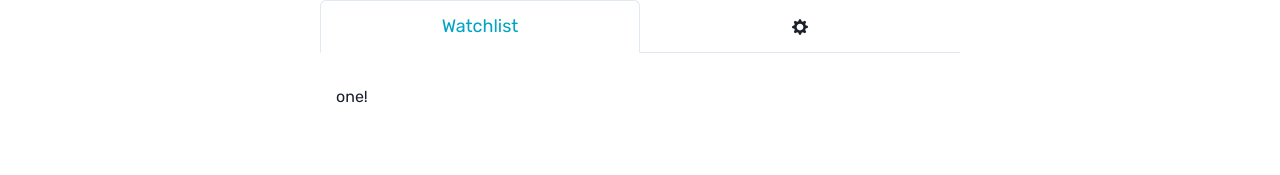
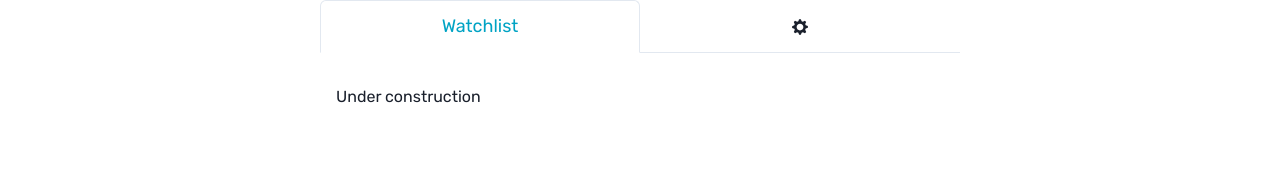
Before and after one commit to petrikoj/react-movie-app, a React (Create React App) app: page /profile in a window 1280 px wide. Shown: the part 227-402 px from the top of the page. Built offline with nearby package versions, Linux system fonts and the light colour scheme; no server answers; sample sign-in values are in the browser's storage.

Commit message:
A little cleaning

```diff
--- a/src/App.js
+++ b/src/App.js
@@ -16,10 +16,6 @@ import { ToastContainer } from "react-toastify";
 import "react-toastify/dist/ReactToastify.css";
 
 function App() {
-  const contextClass = {
-    success: "green.200",
-    error: "red.200",
-  };
   return (
     <div className="App">
       <AuthContextProvider>
--- a/src/components/CommentSection.js
+++ b/src/components/CommentSection.js
@@ -10,9 +10,7 @@ import {
   Icon,
   Text,
   Avatar,
-  Container,
   Spacer,
-  Divider,
 } from "@chakra-ui/react";
 import { FiSend } from "react-icons/fi";
 import { AiOutlineUser } from "react-icons/ai";
@@ -48,9 +46,6 @@ const CommentSection = () => {
       date: new Date().toLocaleDateString(),
       user: user.email,
     };
-
-    console.log("My message object:", messageObject);
-    console.log("Current movie ID:", location.state.id);
     try {
       const q = query(
         collection(db, "comments"),
--- a/src/views/ViewDetails.js
+++ b/src/views/ViewDetails.js
@@ -82,7 +82,6 @@ const ViewDetails = () => {
           fontSize={"larger"}
           lineHeight={"8"}
           color={"blackAlpha.800"}
-          // textAlign={"justify"}
         >
           {location.state.overview}
         </Text>
--- a/src/views/ViewProfile.js
+++ b/src/views/ViewProfile.js
@@ -25,7 +25,7 @@ import { GoGear } from "react-icons/go";
 
 function ViewProfile() {
   const { user } = useContext(AuthContext);
-  // const location = useLocation();
+
   return user !== null ? (
     <>
       <Box mt={"36"} mb={"14"}>
@@ -54,10 +54,10 @@ function ViewProfile() {
         </TabList>
         <TabPanels>
           <TabPanel>
-            <p>one!</p>
+            <p>Under construction</p>
           </TabPanel>
           <TabPanel>
-            <p>two!</p>
+            <p>Under construction</p>
           </TabPanel>
         </TabPanels>
       </Tabs>
```
Also changed, not shown: src/components/CardsLayout.js (+5 -10 lines), src/components/Helpers.js (+8 -26 lines), src/components/LogInInput.js (+1 -7 lines), src/context/AuthContext.js (+1 -11 lines).
